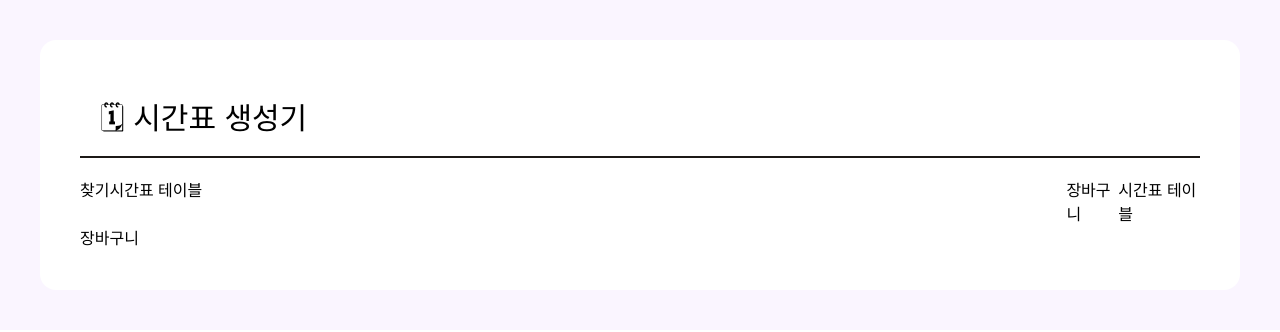
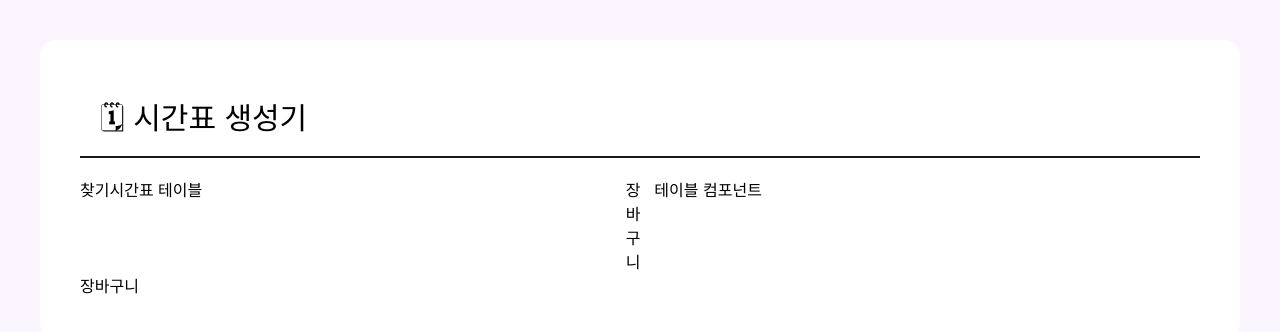
Before and after one commit to hongsoom/timetable, a Next.js app: page /Timetable in a window 1280 px wide. Shown: the top 332 px of the page. Built offline with nearby package versions, Linux system fonts and the light colour scheme.

Commit message:
[Feat] Table 컴포넌트 생성

```diff
--- /dev/null
+++ b/components/table/Table.tsx
@@ -0,0 +1,13 @@
+import React from 'react';
+
+const Table = () => {
+  return (
+    <>
+      <div className='flex flex-col lg:flex-row w-full justify-between'>
+        <p>테이블 컴포넌트</p>
+      </div>
+    </>
+  );
+};
+
+export default Table;
--- a/components/table/TableContainer.tsx
+++ b/components/table/TableContainer.tsx
@@ -1,12 +1,13 @@
 import React, { createContext, useState } from 'react';
 import Serach from './Serach';
+import Table from './Table';
 
 const TableContainer = () => {
   return (
     <>
       <div className='flex flex-col lg:flex-row w-full justify-between'>
         <Serach />
-        <p>시간표 테이블</p>
+        <Table />
       </div>
       <div>
         <p>장바구니</p>
```
